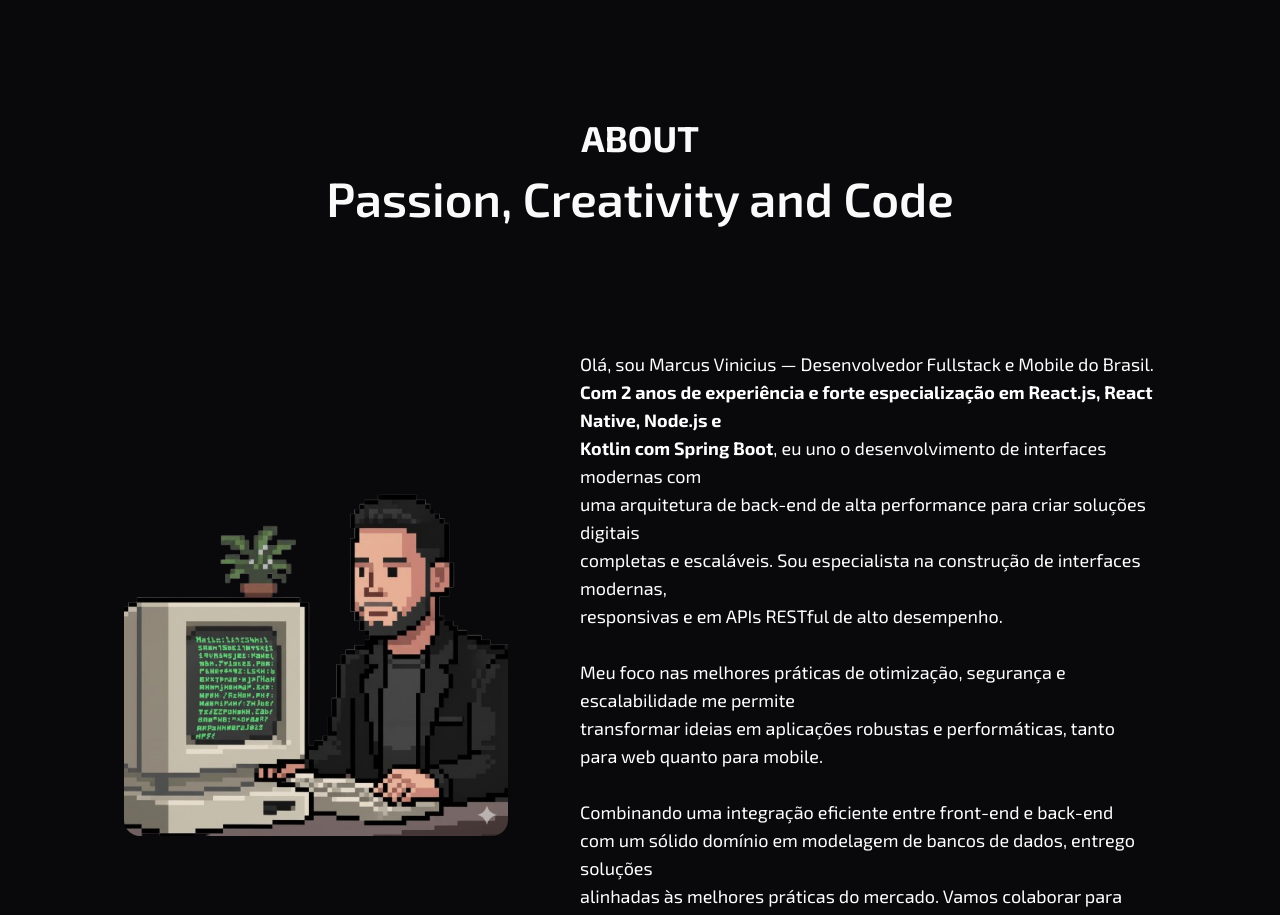
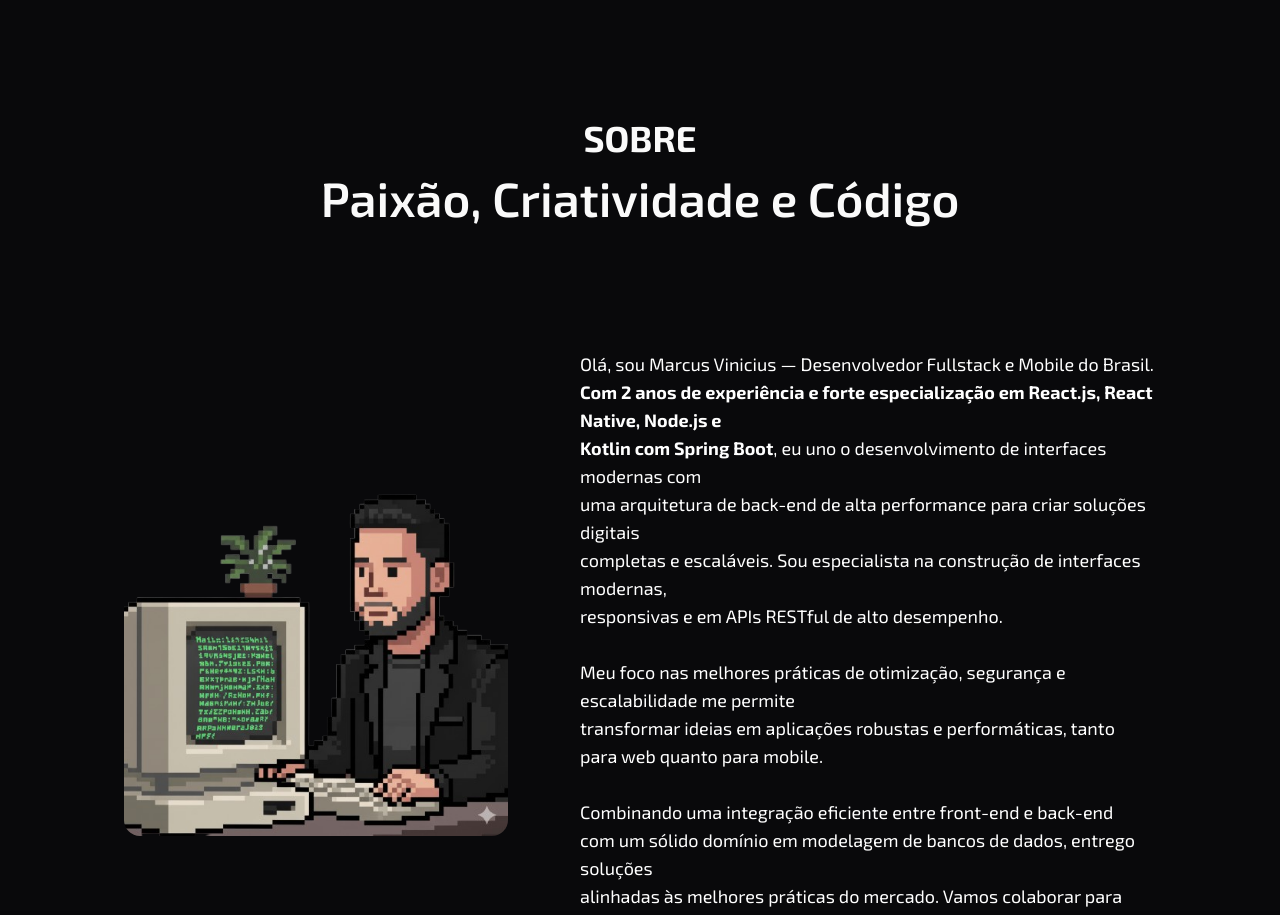
Before and after one commit to marcusnonato/portfolio, a Next.js app: page / in a window 1280 px wide. Shown: the part 948-1863 px from the top of the page. Built offline with nearby package versions, Linux system fonts and the light colour scheme.

Commit message:
feat: update About component with localization changes for headings and text

```diff
--- a/app/_components/About/index.tsx
+++ b/app/_components/About/index.tsx
@@ -11,7 +11,7 @@ export function About() {
         viewport={{ once: true, amount: 0.5 }}
         className="text-2xl font-bold md:text-4xl"
       >
-        ABOUT
+        SOBRE
       </motion.h1>
       <motion.p
         initial={{ transform: "translateY(20px)", opacity: 0 }}
@@ -20,7 +20,7 @@ export function About() {
         viewport={{ once: true, amount: 0.5 }}
         className="mt-4 text-center text-2xl font-semibold md:text-5xl"
       >
-        Passion, Creativity and Code
+        Paixão, Criatividade e Código
       </motion.p>
       <div className="mt-12 flex flex-col items-center justify-center gap-8 md:mt-32 md:flex-row md:gap-18">
         <motion.div
```
